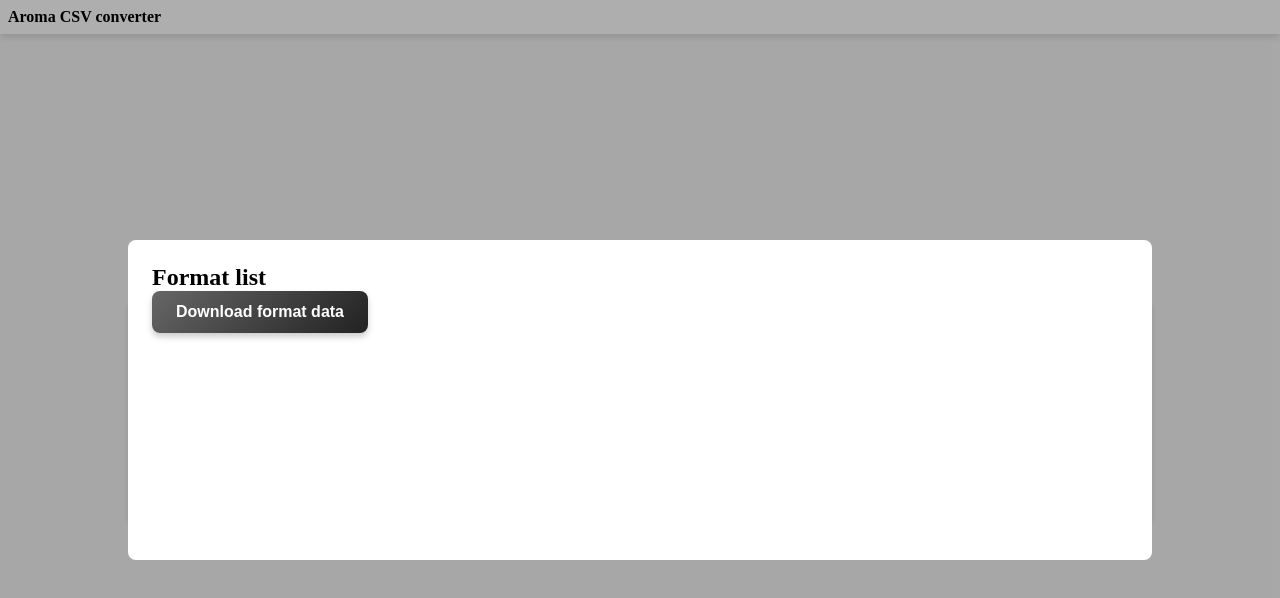
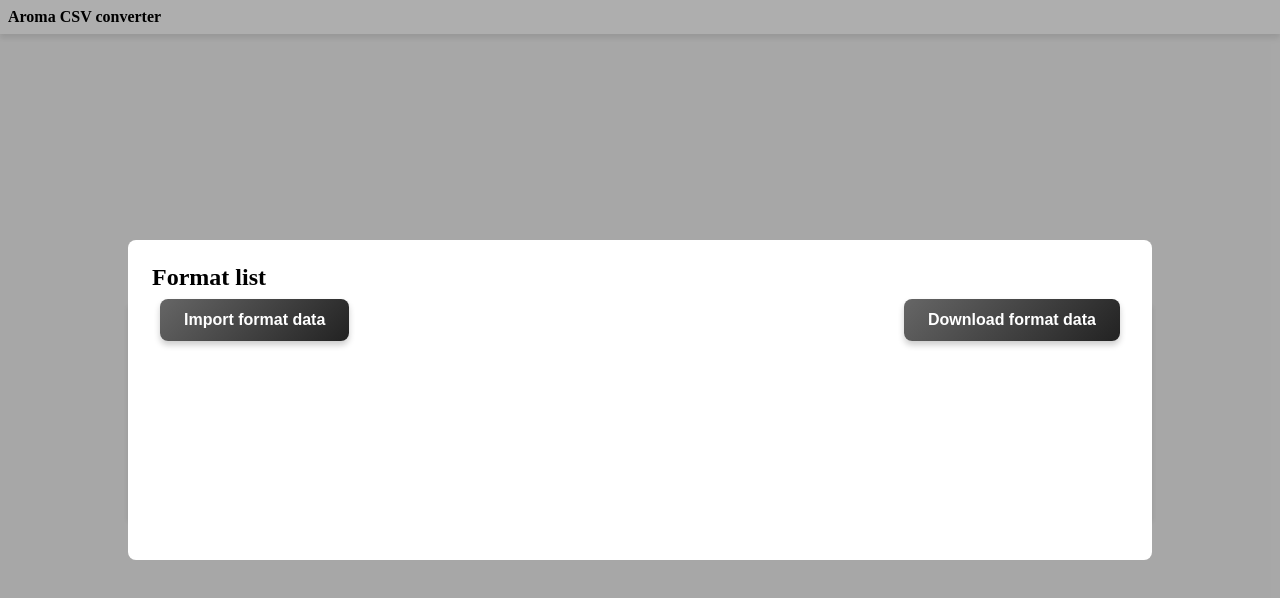
Before and after one commit to aromabit/csv-converter, a Next.js app: page / in a window 1280 px wide. Both pictures are taken after a click on the button "Detail". Shown: the top 598 px of the page. Built offline with nearby package versions, Linux system fonts and the light colour scheme.

Commit message:
Add import format json

```diff
--- a/components/features/format-list.tsx
+++ b/components/features/format-list.tsx
@@ -2,17 +2,41 @@
 import {
   deleteFormatFromStorage,
   getFormatFromStorage,
+  saveFormatsToStorage,
 } from "../../utilities/storage"
 import { Button } from "../form"
 import { downloadJSON } from "../../utilities/json"
+import { FileButton } from "../modules/file-button"
 
 export const FormatList: FC<{
   formatList: Format[]
   onUpdate: () => void
 }> = ({ formatList, onUpdate }) => {
+  const handleImport = async (file: File) => {
+    if (!file) return
+    const text = await file.text()
+    try {
+      const data = JSON.parse(text) as FormatDataJSON
+      const duplicated = data.formatList.find((f) =>
+        formatList.some((format) => format.name == f.name)
+      )
+      if (duplicated) {
+        alert(`Format is uplicated: ${duplicated.name}`)
+        return
+      }
+      const error = saveFormatsToStorage(data.formatList)
+      if (error) {
+        alert(error)
+        return
+      }
+      onUpdate()
+    } catch {
+      alert("Invalid data format")
+    }
+  }
   const handelDownload = () => {
     const formatList = getFormatFromStorage()
-    downloadJSON<{ formatList: Format[] }>({
+    downloadJSON<FormatDataJSON>({
       filename: "format.json",
       data: { formatList },
     })
@@ -54,7 +78,19 @@
           ))}
         </tbody>
       </table>
-      <Button onClick={handelDownload}>Download format data</Button>
+      <div
+        style={{
+          display: "flex",
+          gap: ".5rem",
+          justifyContent: "space-between",
+          padding: ".5rem",
+        }}
+      >
+        <FileButton onChange={handleImport} accept=".json">
+          Import format data
+        </FileButton>
+        <Button onClick={handelDownload}>Download format data</Button>
+      </div>
     </div>
   )
 }
--- /dev/null
+++ b/components/modules/file-button.tsx
@@ -0,0 +1,27 @@
+import { ChangeEvent, FC, ReactNode, useRef } from "react"
+import { Button } from "../form"
+
+export const FileButton: FC<{
+  children: ReactNode
+  accept: string
+  onChange: (File) => void
+}> = ({ accept, onChange, children }) => {
+  const fileInputRef = useRef<HTMLInputElement>(null)
+  const handleChangeFile = async (e: ChangeEvent<HTMLInputElement>) => {
+    const file = e.target.files?.[0]
+    onChange(file)
+    e.target.value = null
+  }
+  return (
+    <>
+      <Button onClick={() => fileInputRef.current.click()}>{children}</Button>
+      <input
+        ref={fileInputRef}
+        type="file"
+        accept={accept}
+        style={{ display: "none" }}
+        onChange={handleChangeFile}
+      />
+    </>
+  )
+}
--- a/type.d.ts
+++ b/type.d.ts
@@ -6,3 +6,5 @@
   selectedIndexes: number[]
   updatedAt: number
 }
+
+type FormatDataJSON = { formatList: Format[] }
--- a/utilities/storage.ts
+++ b/utilities/storage.ts
@@ -8,6 +8,18 @@
     FORMAT_STORAGE_KEY,
     JSON.stringify(
       [...formatList, format].sort((a, b) => b.updatedAt - a.updatedAt)
+    )
+  )
+}
+
+export const saveFormatsToStorage = (formats: Format[]): Error | undefined => {
+  const formatList = getFormatFromStorage()
+  if (formatList.find((f) => formats.find((format) => format.name === f.name)))
+    return new Error("Format name already exists")
+  localStorage.setItem(
+    FORMAT_STORAGE_KEY,
+    JSON.stringify(
+      [...formatList, ...formats].sort((a, b) => b.updatedAt - a.updatedAt)
     )
   )
 }
```
